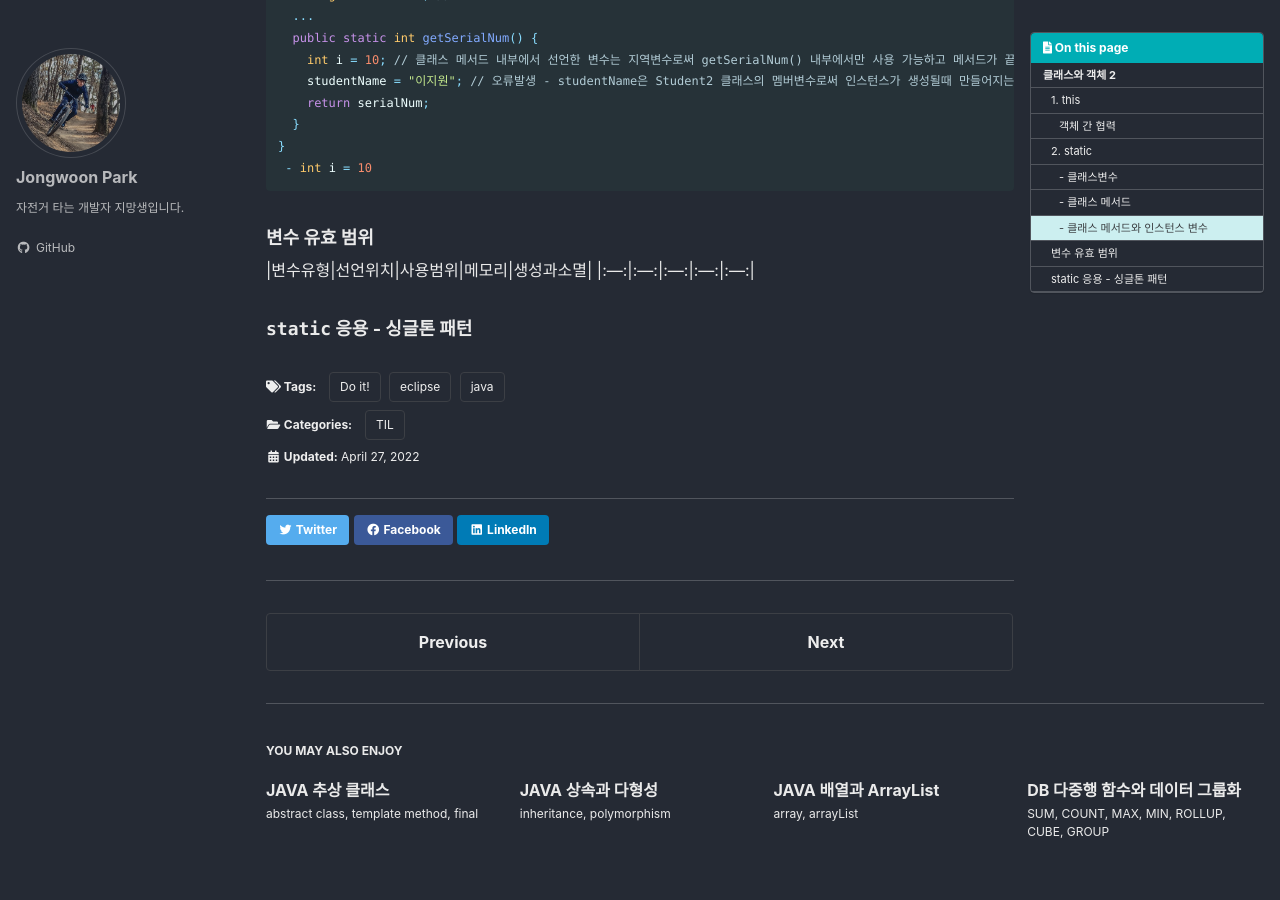
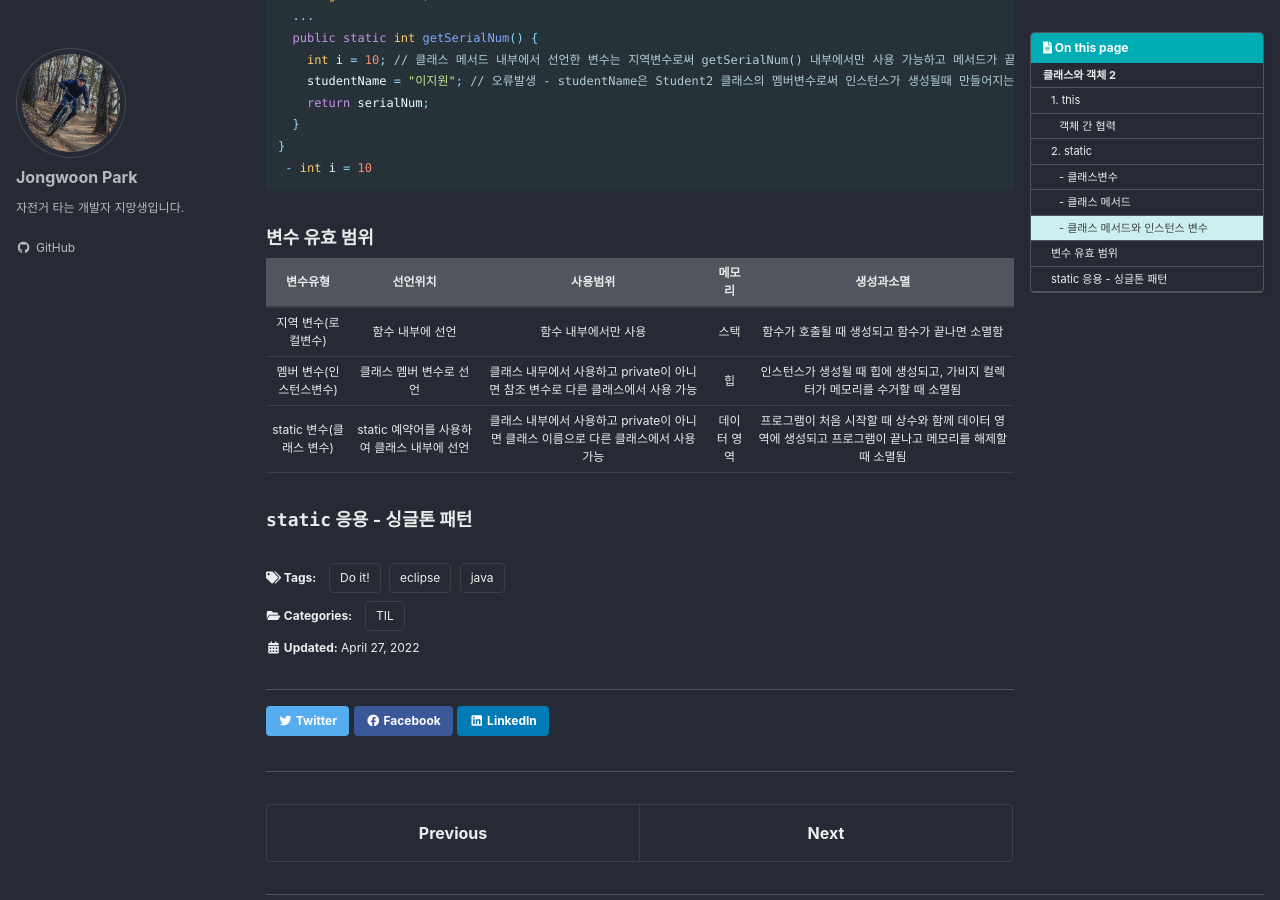
Before and after one commit to nortiz1349/dirtRaid, a Jekyll site: the page built from _posts/2022-04-27-til-java-class.object(2).md, in a window 1280 px wide and 900 px high, scrolled down 2470 px. Built offline with Jekyll 4.4.1, drawn with Linux system fonts in a browser that asks for light colours; cached includes are drawn as plain includes; some web fonts are replaced.

Commit message:
table 확인

````diff
--- a/_posts/2022-04-27-til-java-class.object(2).md
+++ b/_posts/2022-04-27-til-java-class.object(2).md
@@ -136,7 +136,11 @@ public class Student2 {
 ```
 
 ### 변수 유효 범위
+
 |변수유형|선언위치|사용범위|메모리|생성과소멸|
 |:---:|:---:|:---:|:---:|:---:|
+|지역 변수(로컬변수)|함수 내부에 선언|함수 내부에서만 사용|스택|함수가 호출될 때 생성되고 함수가 끝나면 소멸함|
+|멤버 변수(인스턴스변수)|클래스 멤버 변수로 선언|클래스 내무에서 사용하고 private이 아니면 참조 변수로 다른 클래스에서 사용 가능|힙|인스턴스가 생성될 때 힙에 생성되고, 가비지 컬렉터가 메모리를 수거할 때 소멸됨|
+|static 변수(클래스 변수)|static 예약어를 사용하여 클래스 내부에 선언|클래스 내부에서 사용하고 private이 아니면 클래스 이름으로 다른 클래스에서 사용 가능|데이터 영역|프로그램이 처음 시작할 때 상수와 함께 데이터 영역에 생성되고 프로그램이 끝나고 메모리를 해제할 때 소멸됨|
 
 ### `static` 응용 -  싱글톤 패턴
````
